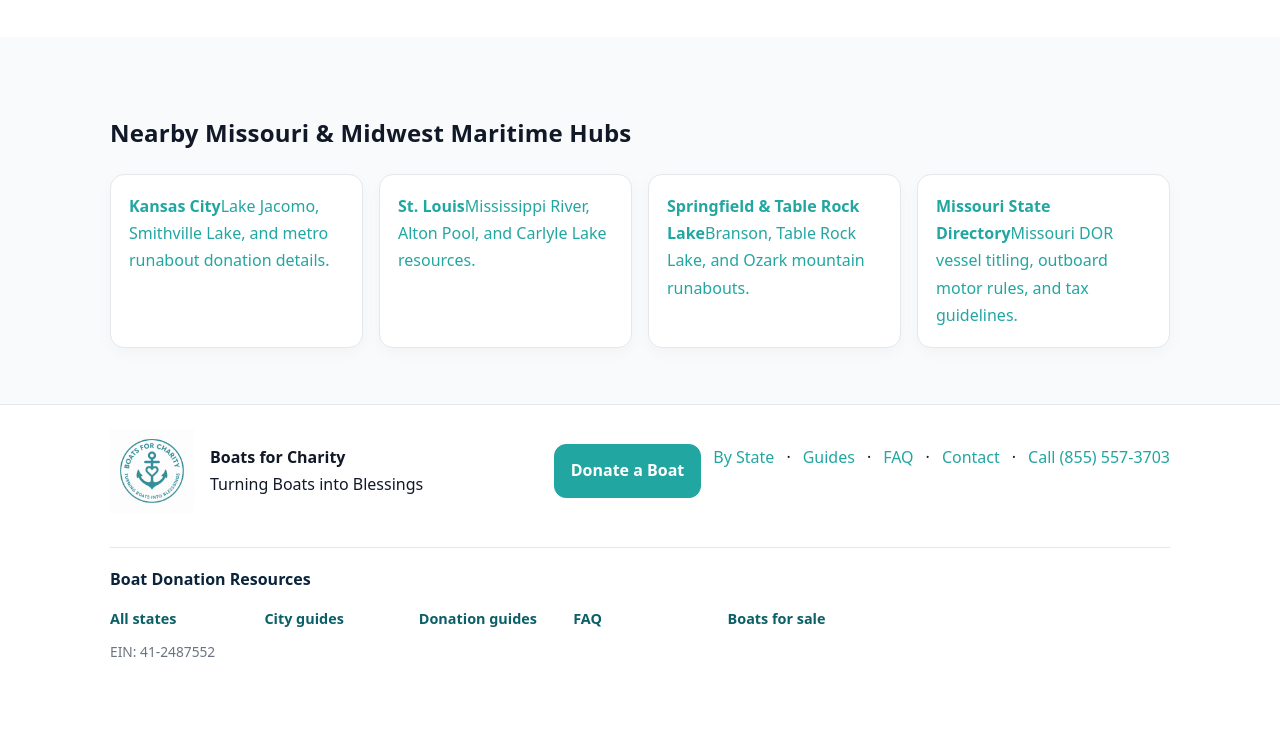
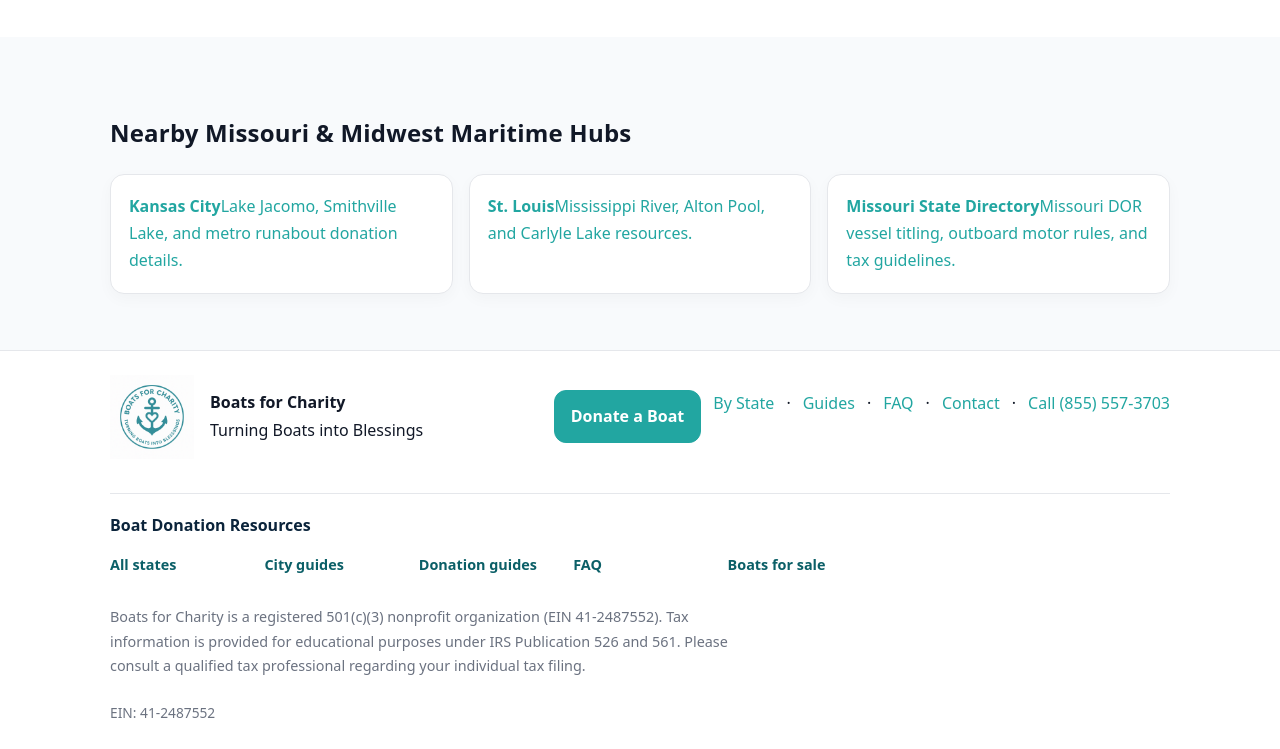
Before and after one commit to baileyelliott003-cell/boats-for-charity-site, a website: page city/lake-ozark/index.html in a window 1280 px wide. Shown: the part 2174-2923 px from the top of the page. Before the commit the page ends 2861 px from the top, so only its background shows below. Drawn offline with Linux system fonts and the light colour scheme.

Commit message:
fix(lake-ozark): remove broken springfield link and update state link to direct canonical

```diff
--- a/city/lake-ozark/index.html
+++ b/city/lake-ozark/index.html
@@ -167,8 +167,7 @@
       <div class="cards">
         <a class="card" href="/city/kansas-city/"><strong>Kansas City</strong><span>Lake Jacomo, Smithville Lake, and metro runabout donation details.</span></a>
         <a class="card" href="/city/st-louis/"><strong>St. Louis</strong><span>Mississippi River, Alton Pool, and Carlyle Lake resources.</span></a>
-        <a class="card" href="/city/springfield/"><strong>Springfield &amp; Table Rock Lake</strong><span>Branson, Table Rock Lake, and Ozark mountain runabouts.</span></a>
-        <a class="card" href="/state/missouri/"><strong>Missouri State Directory</strong><span>Missouri DOR vessel titling, outboard motor rules, and tax guidelines.</span></a>
+        <a class="card" href="/state-missouri"><strong>Missouri State Directory</strong><span>Missouri DOR vessel titling, outboard motor rules, and tax guidelines.</span></a>
       </div>
     </div>
   </section>
@@ -185,6 +184,9 @@
       <h2>Boat Donation Resources</h2>
       <div class="state-link-grid compact"><a href="/boat-donation-by-state">All states</a><a href="/boat-donation-by-city/">City guides</a><a href="/guides/">Donation guides</a><a href="/faq">FAQ</a><a href="/boats-for-sale">Boats for sale</a></div>
     </nav>
+    <p class="tiny tax-disclaimer">
+      Boats for Charity is a registered 501(c)(3) nonprofit organization (EIN 41-2487552). Tax information is provided for educational purposes under IRS Publication 526 and 561. Please consult a qualified tax professional regarding your individual tax filing.
+    </p>
   </div>
   <div class="ein">EIN: 41-2487552</div>
 </footer>
```
